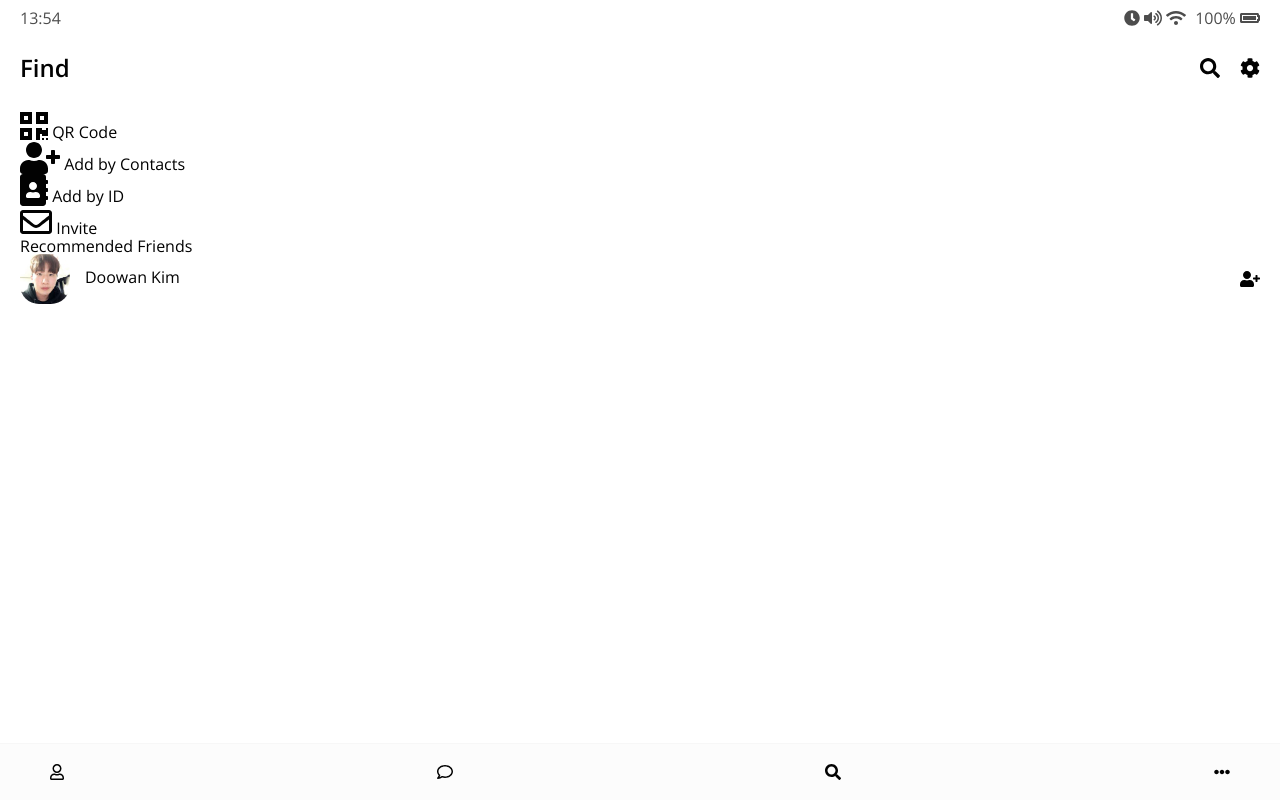
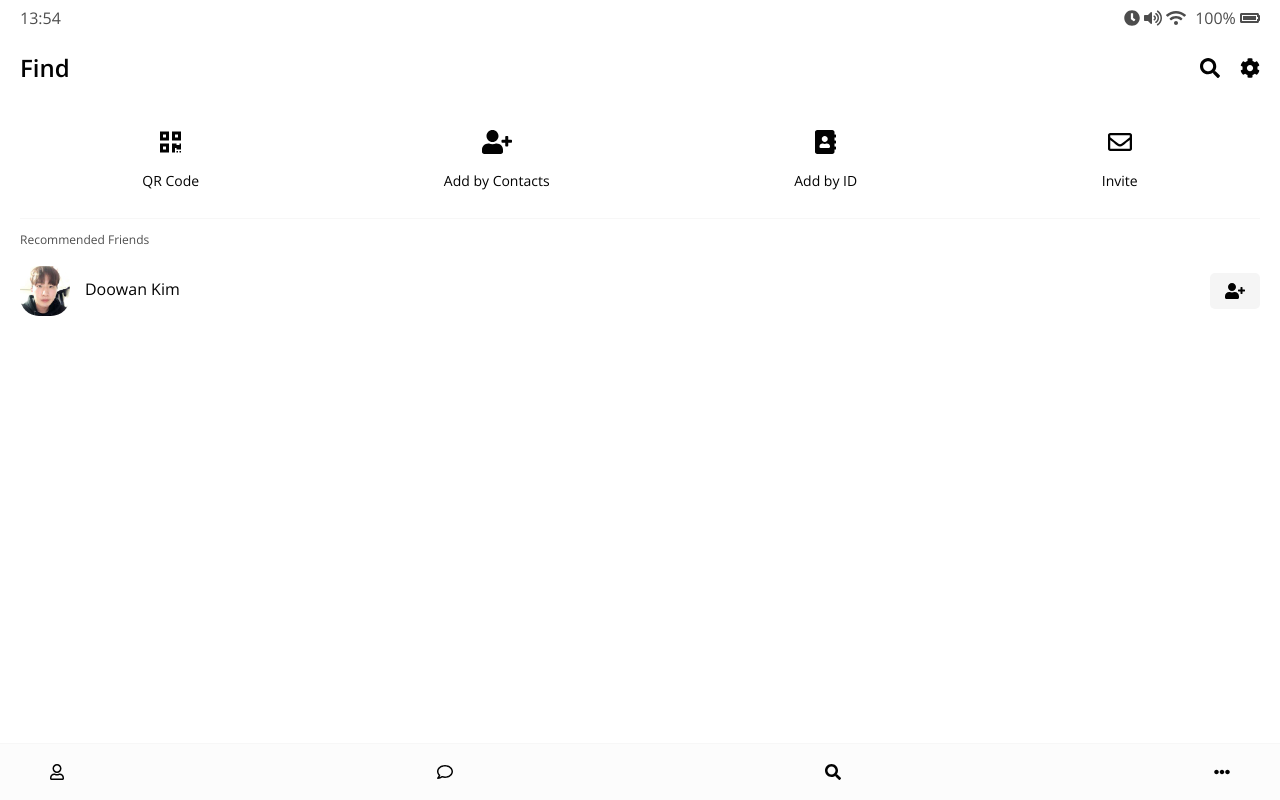
Before and after one commit to doowankim/kakao-clone-2.0, a website: page find.html in a window 1280 px wide. Drawn offline with nearby package versions, Linux system fonts and the light colour scheme.

Commit message:
More screen

```diff
--- /dev/null
+++ b/css/find.css
@@ -0,0 +1,40 @@
+
+.find {
+    margin-top: 50px;
+}
+
+.find .find__header-list {
+    display: flex;
+    justify-content: space-around;
+}
+
+.find .header-btn {
+    display: flex;
+    flex-direction: column;
+    align-items: center;
+}
+
+.find .header-btn__title {
+    display: block;
+}
+
+.find .header-btn__title {
+    margin-top: 20px;
+    font-size: 14px;
+}
+
+.find .header-btn__icon {
+    font-size: 12px;
+}
+
+.find .find__recommended {
+    margin-top: 30px;
+    padding-top: 15px;
+    border-top: 1px solid #f7f7f7;
+}
+
+.find .find__title {
+    font-size: 12px;
+    opacity: 0.7;
+    margin-bottom: 20px;
+}
--- a/css/friend.css
+++ b/css/friend.css
@@ -66,3 +66,12 @@
 .friend__now-listening i {
     font-size: 12px;
 }
+
+.friend__add-btn {
+    display: flex;
+    padding: 10px 15px;
+    justify-content: center;
+    align-items: center;
+    background-color: #f5f5f5;
+    border-radius: 5px;
+}
--- a/css/styles.css
+++ b/css/styles.css
@@ -5,6 +5,7 @@
 @import "nav-bar.css";
 @import "friend.css";
 @import "friends.css";
+@import "find.css";
 
 * {
     box-sizing: border-box;
```
